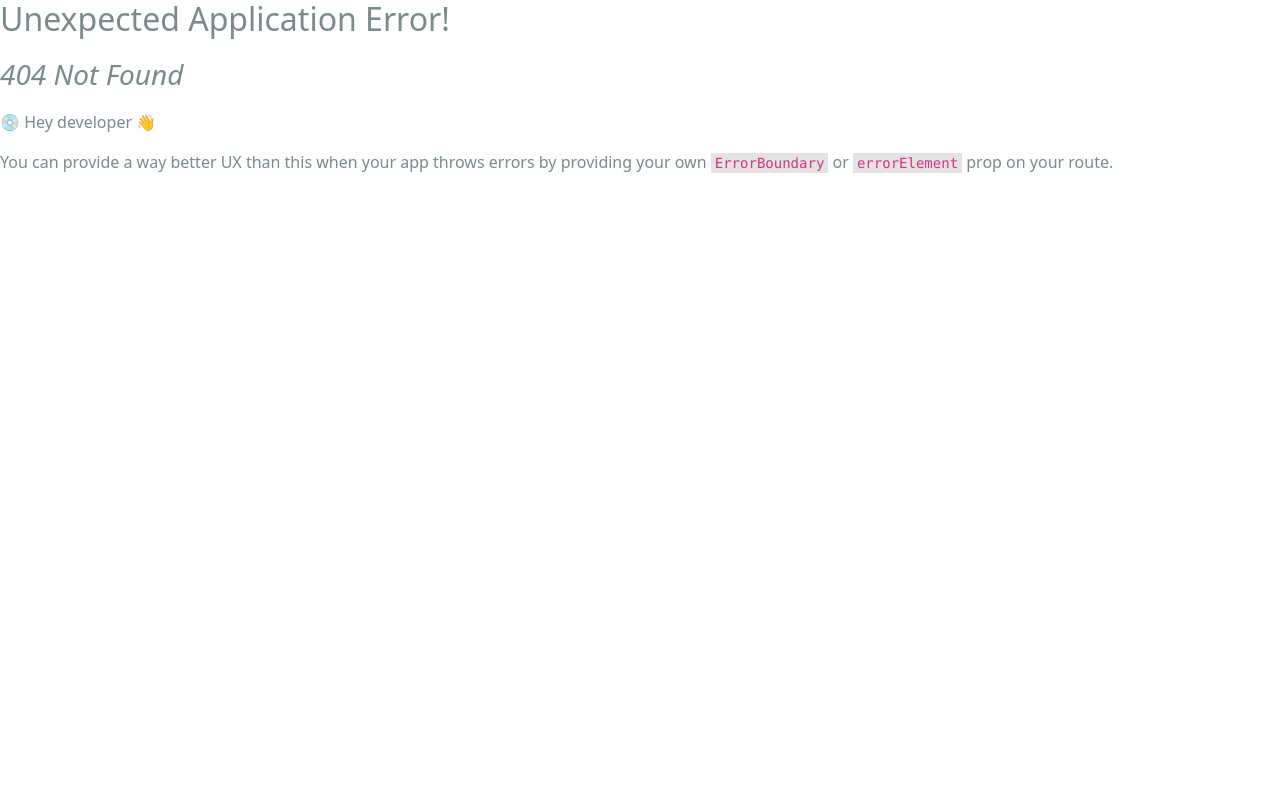
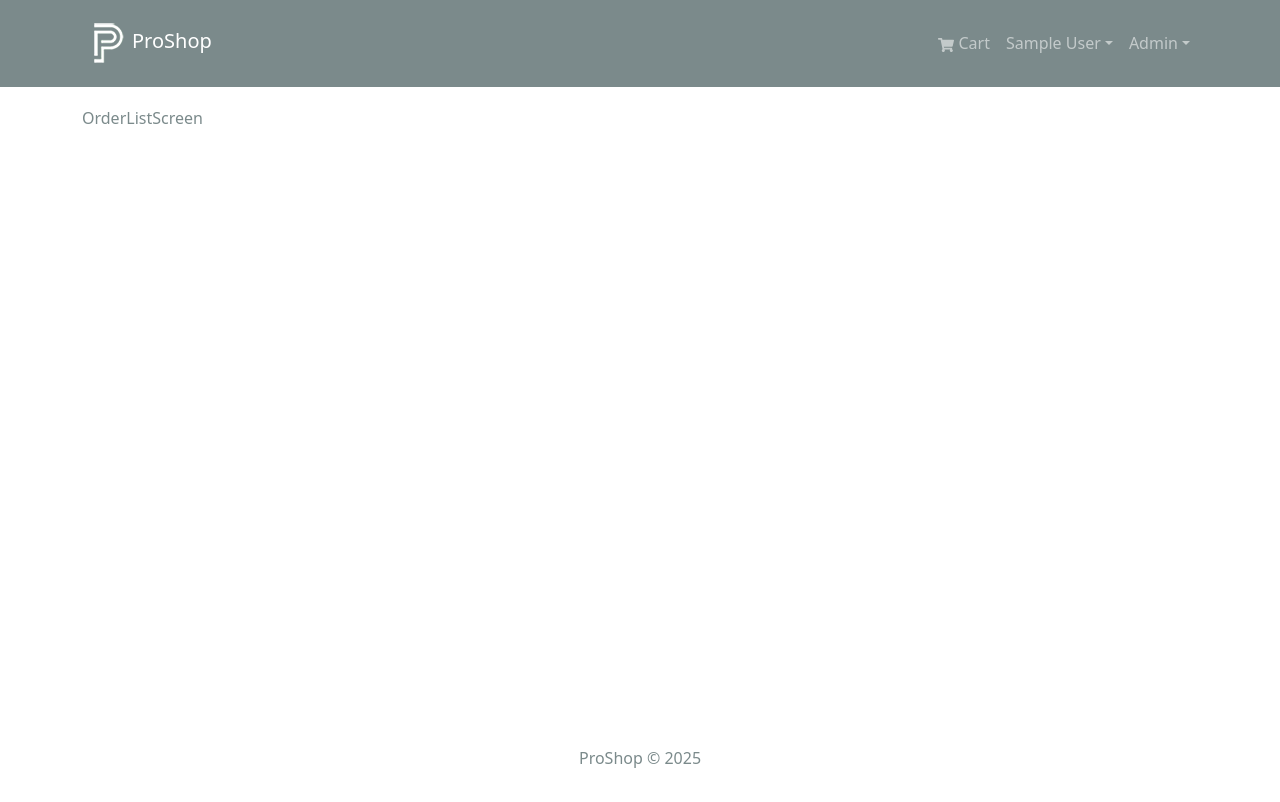
Before and after one commit to Kamal-Kothari/proshop, a React (Create React App) app in the folder frontend/: page /admin/orderList in a window 1280 px wide. Before the commit this address had no page. Shown: the top 802 px of the page. Built offline with nearby package versions, Linux system fonts and the light colour scheme; sample sign-in values are in the browser's storage.

Commit message:
admin route & dropdown in header to view all orders,products and users

```diff
--- a/frontend/src/components/AdminRoute.jsx
+++ b/frontend/src/components/AdminRoute.jsx
@@ -10,4 +10,4 @@
 
 }
 
-export default AdminRoute
+export default AdminRoute;
--- a/frontend/src/components/Header.jsx
+++ b/frontend/src/components/Header.jsx
@@ -75,6 +75,19 @@
                   </Nav.Link>
                 </LinkContainer>
               )}
+              {userInfo && userInfo.isAdmin && (
+                <NavDropdown title='Admin' id='adminmenu'>
+                  <LinkContainer to='/admin/userList'>
+                    <NavDropdown.Item>Users</NavDropdown.Item>
+                  </LinkContainer>
+                  <LinkContainer to='/admin/productList'>
+                    <NavDropdown.Item>Products</NavDropdown.Item>
+                  </LinkContainer>
+                  <LinkContainer to='/admin/orderList'>
+                    <NavDropdown.Item>Orders</NavDropdown.Item>
+                  </LinkContainer>
+                </NavDropdown>
+              )}
             </Nav>
           </Navbar.Collapse>
         </Container>
--- a/frontend/src/index.js
+++ b/frontend/src/index.js
@@ -26,6 +26,8 @@
 import store from './store';
 import { Provider } from 'react-redux';
 import { PayPalScriptProvider } from '@paypal/react-paypal-js';
+import AdminRoute from './components/AdminRoute';
+import OrderListScreen from './screens/admin/OrderListScreen';
 
 const router = createBrowserRouter(
   createRoutesFromElements(
@@ -41,6 +43,10 @@
         <Route path='/placeorder' element={<PlaceOrderScreen />} />
         <Route path='/orders/:id' element={<OrderScreen />} />
         <Route path='/profile' element={<ProfileScreen />} />
+      </Route>
+      <Route path='' element={<AdminRoute />} >
+        <Route path='/admin/orderList' element={<OrderListScreen />} />
+
       </Route>
     </Route>
   )
--- /dev/null
+++ b/frontend/src/screens/admin/OrderListScreen.jsx
@@ -0,0 +1,9 @@
+import React from 'react'
+
+const OrderListScreen = () => {
+  return (
+    <div>OrderListScreen</div>
+  )
+}
+
+export default OrderListScreen
```
Also changed, not shown: 1 other file (tests, documents, lock files or other folders).
